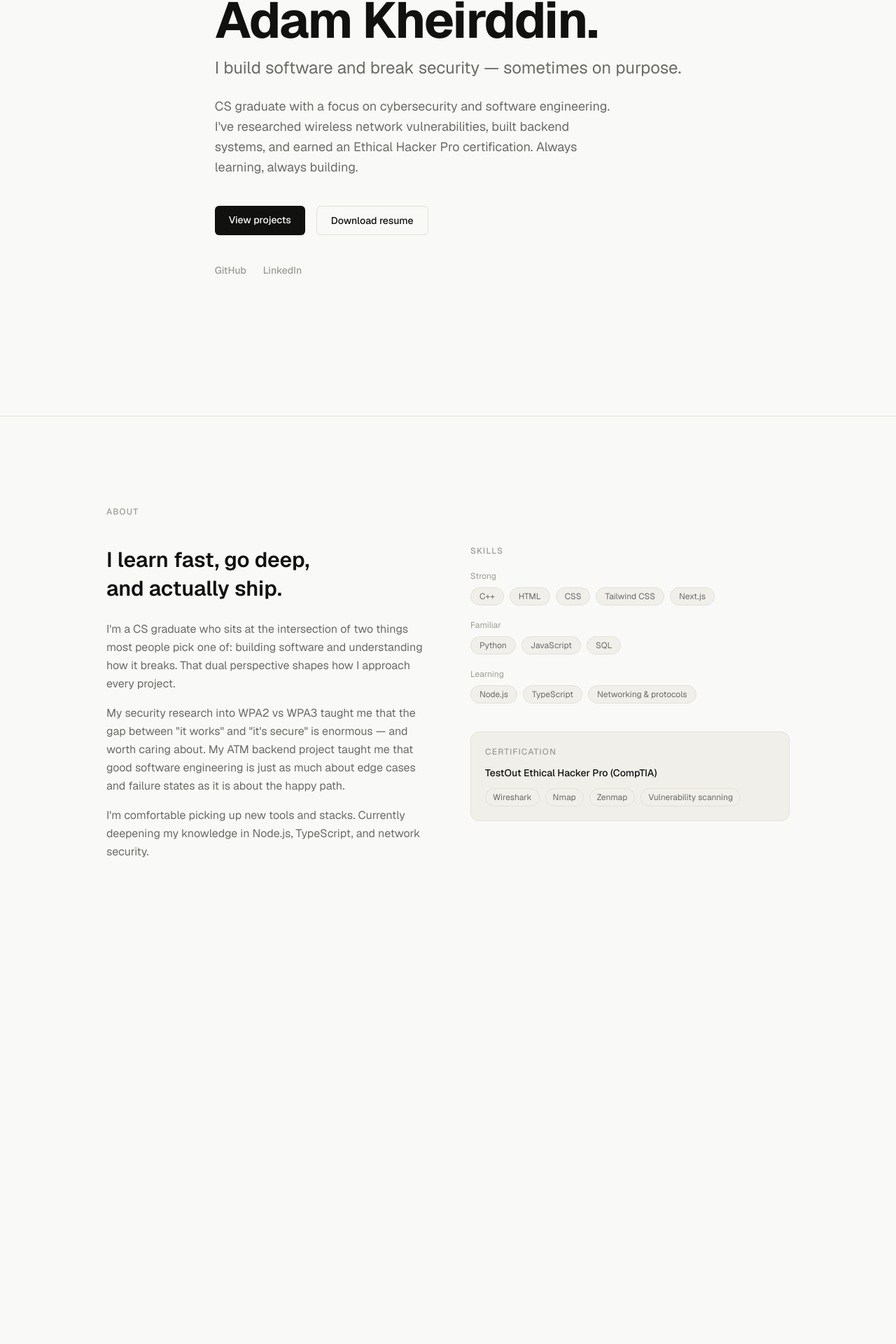
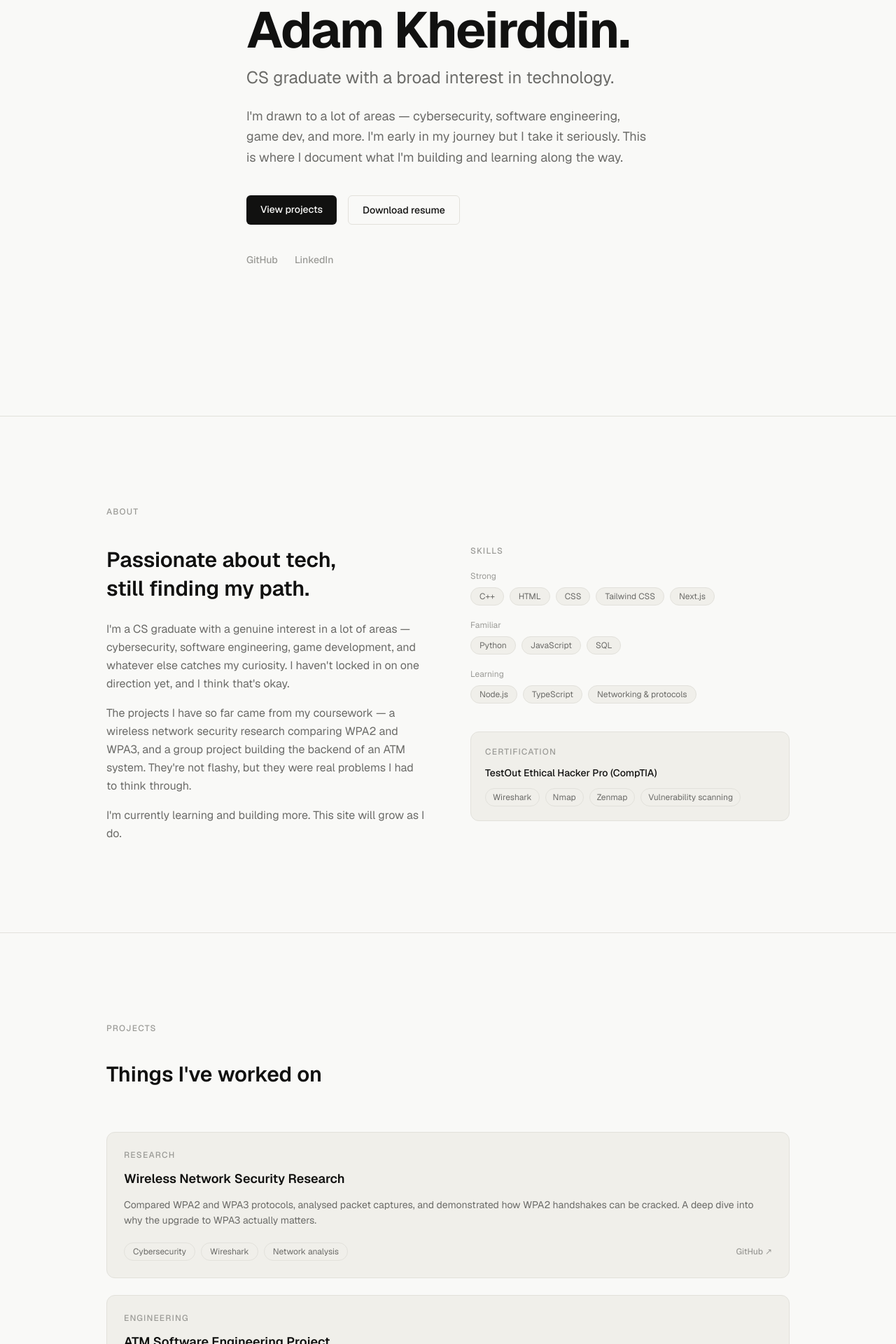
Before and after one commit to A12-arch/portfolio-web, a Next.js app: page / in a window 1280 px wide. Shown: the part 206-2126 px from the top of the page at 70% size. Before the commit the page ends 1564 px from the top, so only its background shows below. Built offline with nearby package versions, Linux system fonts and the light colour scheme.

Commit message:
added Projects.tsx, also updated styling

```diff
--- a/src/app/page.tsx
+++ b/src/app/page.tsx
@@ -1,11 +1,13 @@
 import Hero from "@/components/Hero"
 import About from "@/components/About"
+import Projects from "@/components/Projects"
 
 export default function Home() {
   return (
     <main>
       <Hero />
       <About />
+      <Projects />
     </main>
   )
 }
--- a/src/components/About.tsx
+++ b/src/components/About.tsx
@@ -1,3 +1,15 @@
+const styles = {
+  section:    { borderColor: "var(--border)" },
+  label:      { color: "var(--subtle)" },
+  heading:    { color: "var(--foreground)" },
+  body:       { color: "var(--muted)" },
+  skillTier:  { color: "var(--subtle)" },
+  tag:        { borderColor: "var(--border)", color: "var(--muted)", backgroundColor: "var(--background-alt)" },
+  certCard:   { borderColor: "var(--border)", backgroundColor: "var(--background-alt)" },
+  certTitle:  { color: "var(--foreground)" },
+  certTag:    { borderColor: "var(--border)", color: "var(--muted)" },
+};
+
 const skills = {
   Strong: ["C++", "HTML", "CSS", "Tailwind CSS", "Next.js"],
   Familiar: ["Python", "JavaScript", "SQL"],
@@ -11,14 +23,11 @@ const cert = {
 
 export default function About() {
   return (
-    <section id="about" className="py-32 border-t" style={{ borderColor: "var(--border)" }}>
+    <section id="about" className="py-32 border-t" style={styles.section}>
       <div className="max-w-5xl mx-auto px-6">
 
         {/* Section label */}
-        <p
-          className="text-xs font-medium tracking-widest uppercase mb-10"
-          style={{ color: "var(--subtle)" }}
-        >
+        <p className="text-xs font-medium tracking-widest uppercase mb-10" style={styles.label}>
           About
         </p>
 
@@ -26,35 +35,27 @@ export default function About() {
 
           {/* Left — story */}
           <div>
-            <h2
-              className="text-3xl font-semibold leading-snug mb-6"
-              style={{ color: "var(--foreground)" }}
-            >
-              I learn fast, go deep,
-              <br />and actually ship.
+            <h2 className="text-3xl font-semibold leading-snug mb-6" style={styles.heading}>
+              Passionate about tech,
+              <br />still finding my path.
             </h2>
 
-            <div
-              className="space-y-4 text-base leading-relaxed"
-              style={{ color: "var(--muted)" }}
-            >
+            <div className="space-y-4 text-base leading-relaxed" style={styles.body}>
               <p>
-                I'm a CS graduate who sits at the intersection of two things
-                most people pick one of: building software and understanding
-                how it breaks. That dual perspective shapes how I approach
-                every project.
+                I'm a CS graduate with a genuine interest in a lot of areas —
+                cybersecurity, software engineering, game development, and
+                whatever else catches my curiosity. I haven't locked in on one
+                direction yet, and I think that's okay.
               </p>
               <p>
-                My security research into WPA2 vs WPA3 taught me that the gap
-                between "it works" and "it's secure" is enormous — and worth
-                caring about. My ATM backend project taught me that good
-                software engineering is just as much about edge cases and
-                failure states as it is about the happy path.
+                The projects I have so far came from my coursework — a wireless
+                network security research comparing WPA2 and WPA3, and a group
+                project building the backend of an ATM system. They're not
+                flashy, but they were real problems I had to think through.
               </p>
               <p>
-                I'm comfortable picking up new tools and stacks. Currently
-                deepening my knowledge in Node.js, TypeScript, and network
-                security.
+                I'm currently learning and building more. This site will grow
+                as I do.
               </p>
             </div>
           </div>
@@ -64,32 +65,16 @@ export default function About() {
 
             {/* Skills by tier */}
             <div>
-              <p
-                className="text-xs font-medium tracking-widest uppercase mb-5"
-                style={{ color: "var(--subtle)" }}
-              >
+              <p className="text-xs font-medium tracking-widest uppercase mb-5" style={styles.label}>
                 Skills
               </p>
               <div className="space-y-5">
                 {Object.entries(skills).map(([tier, items]) => (
                   <div key={tier}>
-                    <p
-                      className="text-xs mb-2"
-                      style={{ color: "var(--subtle)" }}
-                    >
-                      {tier}
-                    </p>
+                    <p className="text-xs mb-2" style={styles.skillTier}>{tier}</p>
                     <div className="flex flex-wrap gap-2">
                       {items.map((skill) => (
-                        <span
-                          key={skill}
-                          className="text-xs px-3 py-1 rounded-full border"
-                          style={{
-                            borderColor: "var(--border)",
-                            color: "var(--muted)",
-                            backgroundColor: "var(--background-alt)",
-                          }}
-                        >
+                        <span key={skill} className="text-xs px-3 py-1 rounded-full border" style={styles.tag}>
                           {skill}
                         </span>
                       ))}
@@ -100,35 +85,16 @@ export default function About() {
             </div>
 
             {/* Certification */}
-            <div
-              className="rounded-xl border p-5"
-              style={{
-                borderColor: "var(--border)",
-                backgroundColor: "var(--background-alt)",
-              }}
-            >
-              <p
-                className="text-xs font-medium tracking-widest uppercase mb-3"
-                style={{ color: "var(--subtle)" }}
-              >
+            <div className="rounded-xl border p-5" style={styles.certCard}>
+              <p className="text-xs font-medium tracking-widest uppercase mb-3" style={styles.label}>
                 Certification
               </p>
-              <p
-                className="text-sm font-medium mb-3"
-                style={{ color: "var(--foreground)" }}
-              >
+              <p className="text-sm font-medium mb-3" style={styles.certTitle}>
                 {cert.name}
               </p>
               <div className="flex flex-wrap gap-2">
                 {cert.tools.map((tool) => (
-                  <span
-                    key={tool}
-                    className="text-xs px-2.5 py-1 rounded-full border"
-                    style={{
-                      borderColor: "var(--border)",
-                      color: "var(--muted)",
-                    }}
-                  >
+                  <span key={tool} className="text-xs px-2.5 py-1 rounded-full border" style={styles.certTag}>
                     {tool}
                   </span>
                 ))}
--- a/src/components/Hero.tsx
+++ b/src/components/Hero.tsx
@@ -1,6 +1,26 @@
 "use client";
 
 import { useEffect, useState } from "react";
+
+const styles = {
+  toggleBtn: {
+    borderColor: "var(--border)",
+    color: "var(--muted)",
+    backgroundColor: "var(--background-alt)",
+  },
+  badge: {
+    borderColor: "var(--border)",
+    color: "var(--muted)",
+    backgroundColor: "var(--background-alt)",
+  },
+  dot:         { backgroundColor: "#1D9E75" },
+  name:        { color: "var(--foreground)" },
+  tagline:     { color: "var(--muted)" },
+  bio:         { color: "var(--muted)" },
+  btnPrimary:  { backgroundColor: "var(--accent)", color: "var(--accent-fg)" },
+  btnSecondary:{ borderColor: "var(--border)", color: "var(--foreground)", backgroundColor: "transparent" },
+  social:      { color: "var(--subtle)" },
+};
 
 export default function Hero() {
   const [dark, setDark] = useState(false);
@@ -23,103 +43,46 @@ export default function Hero() {
         onClick={toggleTheme}
         aria-label="Toggle dark mode"
         className="absolute top-6 right-6 w-9 h-9 rounded-full border flex items-center justify-center text-sm cursor-pointer"
-        style={{
-          borderColor: "var(--border)",
-          color: "var(--muted)",
-          backgroundColor: "var(--background-alt)",
-        }}
+        style={styles.toggleBtn}
       >
         {dark ? "☀" : "☾"}
       </button>
 
       <div className="max-w-5xl mx-auto px-6 py-24">
-    {/*
-        {/* Open to work badge *}
-        <div
-          className="inline-flex items-center gap-2 text-xs font-medium px-3 py-1 rounded-full mb-8 border"
-          style={{
-            borderColor: "var(--border)",
-            color: "var(--muted)",
-            backgroundColor: "var(--background-alt)",
-          }}
-        >
-          <span
-            className="w-1.5 h-1.5 rounded-full"
-            style={{ backgroundColor: "#1D9E75" }}
-          />
-          Open to work
-        </div>
-    */}
+
         {/* Name */}
-        <h1
-          className="text-5xl md:text-7xl font-bold tracking-tight leading-none"
-          style={{ color: "var(--foreground)" }}
-        >
+        <h1 className="text-5xl md:text-7xl font-bold tracking-tight leading-none" style={styles.name}>
           Adam Kheirddin.
         </h1>
 
         {/* Tagline */}
-        <h2
-          className="mt-4 text-xl md:text-2xl font-normal"
-          style={{ color: "var(--muted)" }}
-        >
-          I build software and break security — sometimes on purpose.
+        <h2 className="mt-4 text-xl md:text-2xl font-normal" style={styles.tagline}>
+          CS graduate with a broad interest in technology.
         </h2>
 
         {/* Bio */}
-        <p
-          className="mt-6 text-base md:text-lg leading-relaxed max-w-xl"
-          style={{ color: "var(--muted)" }}
-        >
-          CS graduate with a focus on cybersecurity and software engineering.
-          I've researched wireless network vulnerabilities, built backend
-          systems, and earned an Ethical Hacker Pro certification. Always
-          learning, always building.
+        <p className="mt-6 text-base md:text-lg leading-relaxed max-w-xl" style={styles.bio}>
+          I'm drawn to a lot of areas — cybersecurity, software engineering,
+          game dev, and more. I'm early in my journey but I take it seriously.
+          This is where I document what I'm building and learning along the way.
         </p>
 
         {/* CTAs */}
         <div className="mt-10 flex flex-wrap gap-4">
-          <a
-            href="#projects"
-            className="px-5 py-2.5 rounded-md text-sm font-medium transition-opacity hover:opacity-80"
-            style={{
-              backgroundColor: "var(--accent)",
-              color: "var(--accent-fg)",
-            }}
-          >
+          <a href="#projects" className="px-5 py-2.5 rounded-md text-sm font-medium transition-opacity hover:opacity-80" style={styles.btnPrimary}>
             View projects
           </a>
-          <a
-            href="/resume.pdf"
-            className="px-5 py-2.5 rounded-md text-sm font-medium border transition-colors hover:opacity-80"
-            style={{
-              borderColor: "var(--border)",
-              color: "var(--foreground)",
-              backgroundColor: "transparent",
-            }}
-          >
+          <a href="/resume.pdf" className="px-5 py-2.5 rounded-md text-sm font-medium border transition-colors hover:opacity-80" style={styles.btnSecondary}>
             Download resume
           </a>
         </div>
 
         {/* Social links */}
         <div className="mt-10 flex gap-6">
-          <a
-            href="https://github.com/A12-arch"
-            target="_blank"
-            rel="noopener noreferrer"
-            className="text-sm font-medium hover:underline underline-offset-4"
-            style={{ color: "var(--subtle)" }}
-          >
+          <a href="https://github.com/A12-arch" target="_blank" rel="noopener noreferrer" className="text-sm font-medium hover:underline underline-offset-4" style={styles.social}>
             GitHub
           </a>
-          <a
-            href="https://www.linkedin.com/in/adam-kheirddin"
-            target="_blank"
-            rel="noopener noreferrer"
-            className="text-sm font-medium hover:underline underline-offset-4"
-            style={{ color: "var(--subtle)" }}
-          >
+          <a href="https://linkedin.com/in/yourusername" target="_blank" rel="noopener noreferrer" className="text-sm font-medium hover:underline underline-offset-4" style={styles.social}>
             LinkedIn
           </a>
         </div>
--- /dev/null
+++ b/src/components/Projects.tsx
@@ -0,0 +1,94 @@
+const styles = {
+  section:  { borderColor: "var(--border)" },
+  label:    { color: "var(--subtle)" },
+  heading:  { color: "var(--foreground)" },
+  card:     { borderColor: "var(--border)", backgroundColor: "var(--background-alt)" },
+  type:     { color: "var(--subtle)" },
+  title:    { color: "var(--foreground)" },
+  desc:     { color: "var(--muted)" },
+  tag:      { borderColor: "var(--border)", color: "var(--muted)" },
+};
+
+const projects = [
+  {
+    title: "Wireless Network Security Research",
+    description: "Compared WPA2 and WPA3 protocols, analysed packet captures, and demonstrated how WPA2 handshakes can be cracked. A deep dive into why the upgrade to WPA3 actually matters.",
+    tags: ["Cybersecurity", "Wireshark", "Network analysis"],
+    type: "Research",
+    github: "pp",
+  },
+  {
+    title: "ATM Software Engineering Project",
+    description: "Group project designing and building the backend of an ATM system. Handled transaction logic, authentication, and account state management.",
+    tags: ["Software engineering", "Backend", "Team project"],
+    type: "Engineering",
+    github: "",
+  },
+];
+
+export default function Projects() {
+  return (
+    <section id="projects" className="py-32 border-t" style={styles.section}>
+      <div className="max-w-5xl mx-auto px-6">
+
+        {/* Section label */}
+        <p className="text-xs font-medium tracking-widest uppercase mb-10" style={styles.label}>
+          Projects
+        </p>
+
+        {/* Heading */}
+        <h2 className="text-3xl font-semibold mb-16" style={styles.heading}>
+          Things I've worked on
+        </h2>
+
+        {/* Project cards */}
+        <div className="flex flex-col gap-6">
+          {projects.map((project) => (
+            <div key={project.title} className="rounded-xl border p-6" style={styles.card}>
+
+              {/* Type label */}
+              <p className="text-xs font-medium tracking-widest uppercase mb-3" style={styles.type}>
+                {project.type}
+              </p>
+
+              {/* Title */}
+              <h3 className="text-lg font-semibold mb-3" style={styles.title}>
+                {project.title}
+              </h3>
+
+              {/* Description */}
+              <p className="text-sm leading-relaxed mb-5" style={styles.desc}>
+                {project.description}
+              </p>
+
+              {/* Tags + GitHub link row */}
+              <div className="flex items-center justify-between flex-wrap gap-3">
+                <div className="flex flex-wrap gap-2">
+                  {project.tags.map((tag) => (
+                    <span key={tag} className="text-xs px-3 py-1 rounded-full border" style={styles.tag}>
+                      {tag}
+                    </span>
+                  ))}
+                </div>
+
+                {project.github && (
+                  <a
+                    href={project.github}
+                    target="_blank"
+                    rel="noopener noreferrer"
+                    className="text-xs font-medium hover:underline underline-offset-4"
+                    style={styles.label}
+                  >
+                    GitHub ↗
+                  </a>
+                )}
+              </div>
+
+            </div>
+          ))}
+        </div>
+
+      </div>
+    </section>
+  );
+}
```
Also changed, not shown: 1 other file (tests, documents, lock files or other folders).
